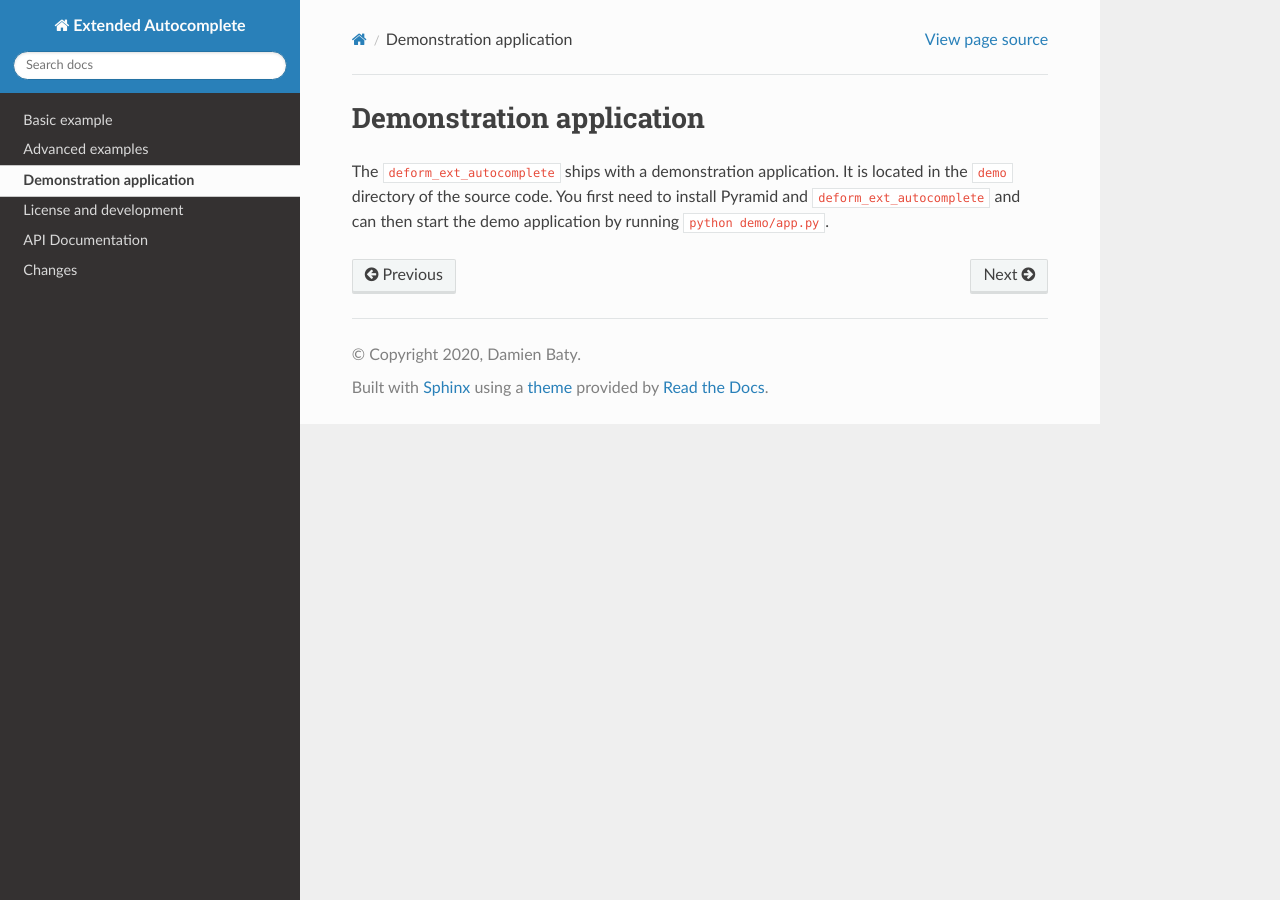
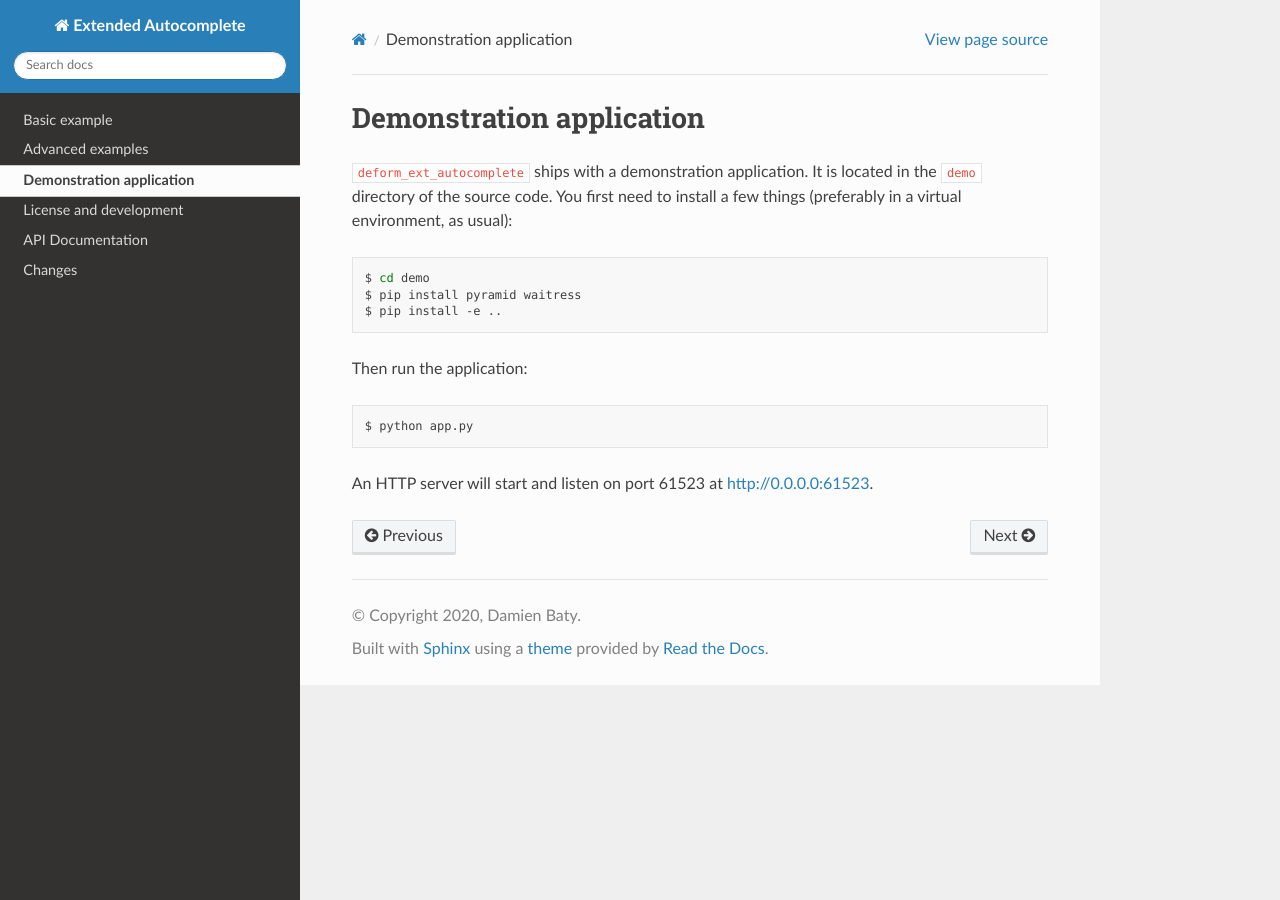
Before and after one commit to dbaty/deform_ext_autocomplete, a Sphinx documentation site: the page built from docs/demoapp.rst, in a window 1280 px wide. Built offline with Sphinx 7.4.7 and the Read the Docs theme 2.0.0, drawn with Linux system fonts in a browser that asks for light colours.

```diff
--- a/docs/api.rst
+++ b/docs/api.rst
@@ -1,5 +1,6 @@
 API Documentation
 =================
 
-.. automodule:: deform_ext_autocomplete
-    :members:
+.. autofunction:: deform_ext_autocomplete.includeme
+
+.. autoclass:: deform_ext_autocomplete.ExtendedAutocompleteInputWidget
--- a/docs/demoapp.rst
+++ b/docs/demoapp.rst
@@ -1,8 +1,22 @@
 Demonstration application
 =========================
 
-The ``deform_ext_autocomplete`` ships with a demonstration
-application.  It is located in the ``demo`` directory of the source
-code. You first need to install Pyramid and
-``deform_ext_autocomplete`` and can then start the demo application by
-running ``python demo/app.py``.
+``deform_ext_autocomplete`` ships with a demonstration application.
+It is located in the ``demo`` directory of the source code. You first
+need to install a few things (preferably in a virtual environment, as
+usual):
+
+.. code-block:: bash
+
+    $ cd demo
+    $ pip install pyramid waitress
+    $ pip install -e ..
+
+Then run the application:
+
+.. code-block:: bash
+
+    $ python app.py
+
+An HTTP server will start and listen on port 61523 at
+`<http://0.0.0.0:61523>`_.
--- a/setup.py
+++ b/setup.py
@@ -30,7 +30,7 @@ setup(name='deform_ext_autocomplete',
         'Programming Language :: Python :: 3.8'),
       author='Damien Baty',
       author_email='damien.baty.remove@gmail.com',
-      url='http://readthedocs.org/projects/deform_ext_autocomplete/',
+      url='https://deform-ext-autocomplete.readthedocs.io/en/latest/',
       keywords='deform form autocomplete',
       packages=find_packages(),
       include_package_data=True,
```
Also changed, not shown: README.rst (+5 -4 lines), deform_ext_autocomplete/__init__.py (+3 -4 lines), docs/basic.rst (+15 -10 lines), docs/index.rst (+12 -13 lines).
